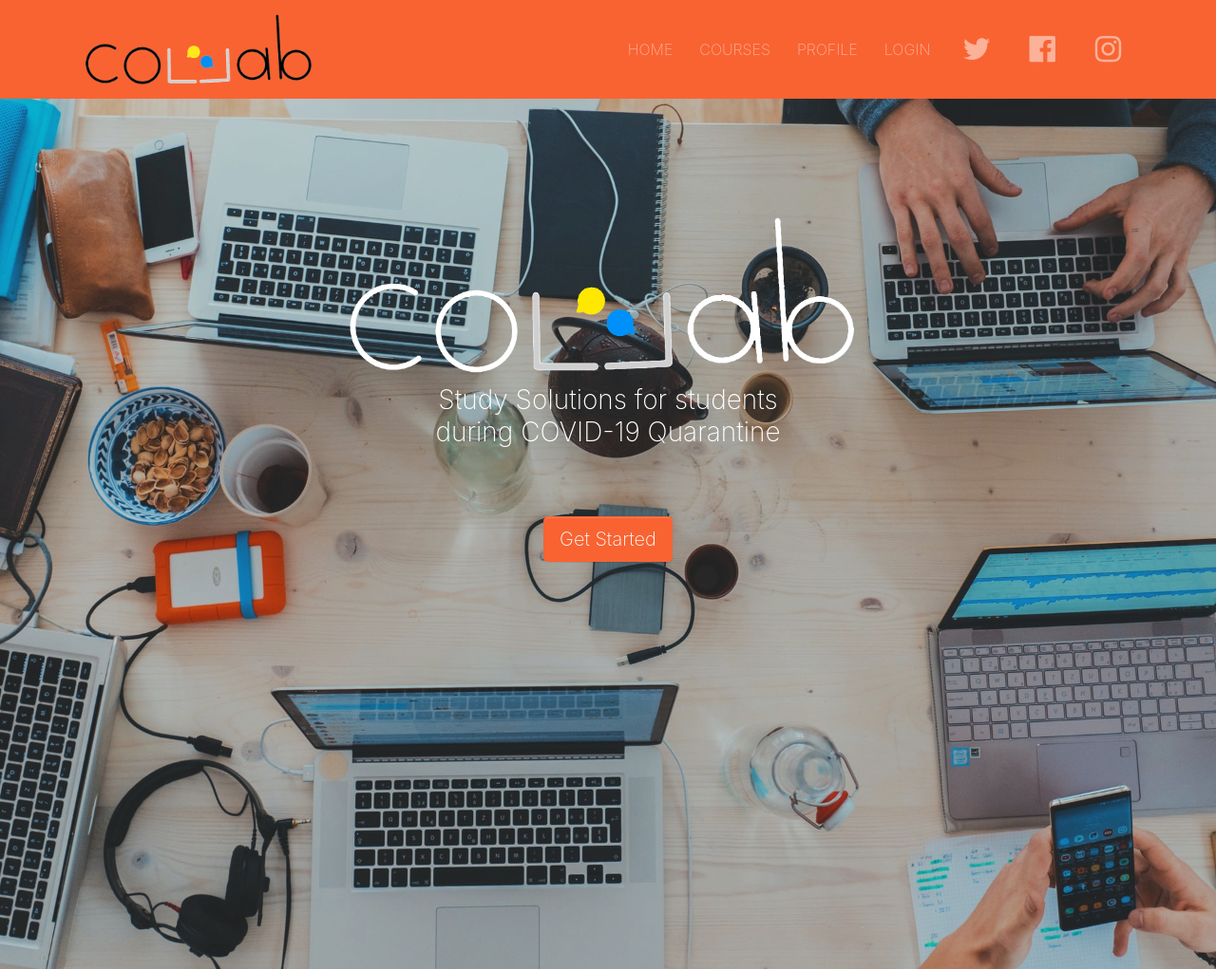
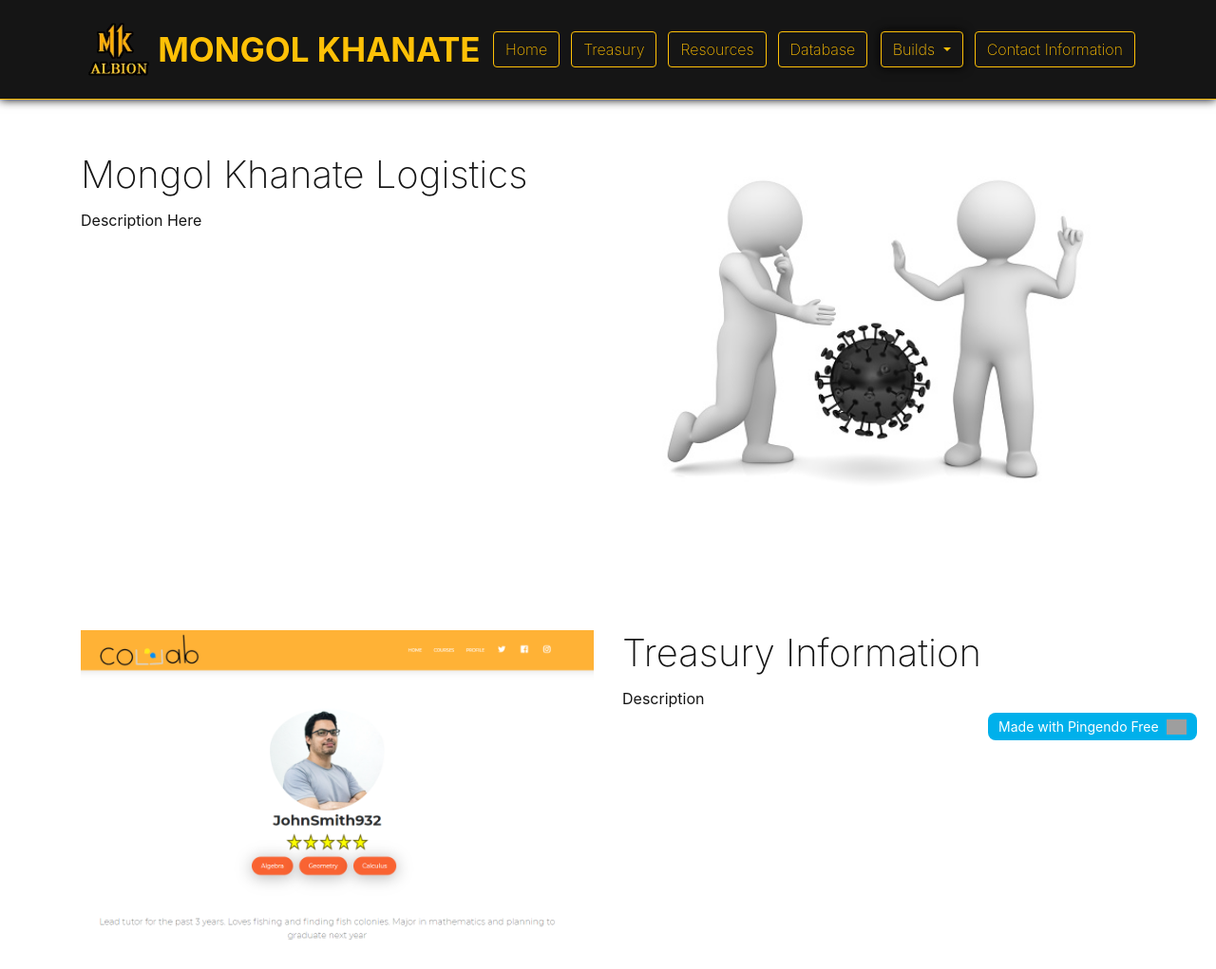
Before and after one commit to LilySeokJin/AlbionDatabase, a website: page public/Home.html in a window 1280 px wide. Shown: the top 1021 px of the page at 95% size. Drawn offline with nearby package versions, Linux system fonts and the light colour scheme; grey boxes are pictures that could not be loaded.

Commit message:
Home Page Revamp
+Set up Home Page Information

```diff
--- a/public/Home.html
+++ b/public/Home.html
@@ -6,72 +6,52 @@
   <meta name="viewport" content="width=device-width, initial-scale=1">
   <link rel="stylesheet" href="https://cdnjs.cloudflare.com/ajax/libs/font-awesome/4.7.0/css/font-awesome.min.css" type="text/css">
   <link rel="stylesheet" href="Home.css">
-  <title>COLLAB - HOME</title>
+  <title>Dashboard</title>
 </head>
 
-<body>
-  <nav class="navbar navbar-expand-lg navbar-dark fixed-top bg-info">
+<body class="" style="">
+  <nav class="navbar navbar-expand-lg navbar-light fixed-top bg-dark" style="box-shadow: black 0px 0px 10px; text-shadow: black 0px 0px 1px;">
     <div class="container">
-      <img src="assets/img/logo.png" alt="Logo" height="80" width="246">
-      <button class="navbar-toggler navbar-toggler-right" type="button" data-toggle="collapse" data-target="#navbarNowUIKitFree" style="">
+      <div class="navbar-item">
+        <img src="assets/img/TransparentMKLogo.png" alt="TransparentMKLogo" height="80px" width="80px" style="">
+      </div>
+      <b class="text-dark"> <b style="font-size: 35px;" class="text-warning">MONGOL KHANATE</b> </b>
+      <b class="text-dark"> <button class="navbar-toggler navbar-toggler-right border-0" type="button" data-toggle="collapse" data-target="#navbar5" style="">
           <span class="navbar-toggler-icon"></span>
         </button>
-      <div class="collapse navbar-collapse text-center justify-content-end" id="navbarNowUIKitFree">
-        <ul class="navbar-nav">
-          <li class="nav-item mx-1 align-items-center d-flex justify-content-center">
-            <a class="nav-link" href="/Home.html">HOME</a>
-          </li>
-          <li class="nav-item mx-1 align-items-center d-flex justify-content-center">
-            <a class="nav-link" href="/Courses.html">COURSES</a>
-          </li>
-          <li class="nav-item mx-1 align-items-center d-flex justify-content-center">
-            <a class="nav-link" href="/Profile.html" id="ProfileNav"> PROFILE<br></a>
-          </li>
-          <script style=""> if(localStorage.getItem('name') == "Johnsmith932")
-						{
-							document.getElementById("ProfileNav").href = "/Johnsmith932.html"
-						}
-		  </script>
-          <li class="nav-item mx-1 align-items-center d-flex justify-content-center" style="">
-            <a class="nav-link" href="/Login.html" id="login"> LOGIN<br></a>
-          </li>
-        </ul>
-        <ul class="navbar-nav flex-row justify-content-center mt-2 mt-md-0">
-          <li class="nav-item mx-1">
-            <a class="nav-link" href="https://twitter.com/login?lang=en" data-placement="bottom" data-toggle="tooltip" title="Follow us on Twitter">
-              <i class="fa fa-fw fa-twitter fa-2x"></i>
-            </a>
-          </li>
-          <li class="nav-item mx-3 mx-md-1">
-            <a class="nav-link" href="https://www.facebook.com/login" data-placement="bottom" data-toggle="tooltip" title="Like us on Facebook">
-              <i class="fa fa-fw fa-facebook-official fa-2x"></i>
-            </a>
-          </li>
-          <li class="nav-item ml-1">
-            <a class="nav-link" href="https://www.instagram.com/accounts/login/" data-placement="bottom" data-toggle="tooltip" title="Follow us on Instagram">
-              <i class="fa fa-fw fa-instagram fa-2x"></i>
-            </a>
-          </li>
-        </ul>
+        <div class="collapse navbar-collapse" id="navbar5">
+          <ul class="navbar-nav mr-auto">
+            <li class="nav-item"> <a class="btn navbar-btn ml-md-2 btn-outline-warning" href="#">Home</a> </li>
+            <li class="nav-item"> <a class="btn navbar-btn ml-md-2 btn-outline-warning" href="#">Treasury</a> </li>
+            <li class="nav-item"> <a class="btn navbar-btn ml-md-2 btn-outline-warning" href="#">Resources</a> </li>
+            <li class="nav-item"> <a class="btn navbar-btn ml-md-2 btn-outline-warning" href="#">Database</a> </li>
+          </ul> &nbsp;&nbsp;&nbsp; <div class="btn-group" style="	box-shadow: 0px 0px 10px  black;">
+            <button class="btn dropdown-toggle btn-outline-warning" data-toggle="dropdown" aria-expanded="false"> Builds </button>
+            <div class="dropdown-menu">
+              <a class="dropdown-item text-warning btn-outline-warning" href="#">DPS</a>
+              <div class="dropdown-divider"></div>
+              <a class="dropdown-item text-warning btn-outline-warning" href="#">Tank</a>
+              <div class="dropdown-divider"></div>
+              <a class="dropdown-item text-warning btn-outline-warning" href="#">Healer</a>
             </div>
           </div>
-  </nav>
-  <div class="text-center parallax gradient-overlay py-5 pb-5 pt-5 cover" style="	background-image: url(&quot;assets/img/marvin-meyer-SYTO3xs06fU-unsplash.jpg&quot;);	position: relative;	background-position: center center;	background-size: 125%;	background-repeat: repeat;">
-    <div class="container d-flex flex-column py-5 my-5" style="">
-      <div class="row my-auto">
-        <div class="col-md-12 text-white" style="">
-          <img class="h-25" src="assets/img/Collab Clear White2.png" style="" height="500">
-          <h3 class="mb-5 text-center">Study Solutions for students<br>during COVID-19 Quarantine</h3><a class="btn btn-primary btn-lg" href="/SignUp.html">Get Started</a>
+          <a class="btn navbar-btn ml-md-2 btn-outline-warning" data-target="#InformationModal" data-toggle="modal" href="#">Contact Information</a>
         </div>
-      </div>
-    </div>
-  </div>
+      </b>
+    </div><b class="text-dark">
+    </b>
+  </nav><b class="text-dark">
     <div class="py-5">
       <div class="container">
         <div class="row">
+          <div class="col-md-12">
+            <p class="lead"><br><br></p>
+          </div>
+        </div>
+        <div class="row">
           <div class="col-md-6" style="">
-          <h1 class="">What is Collab?</h1>
-          <p class="">Collab was designed due to the increased difficulty<br>of school because of the COVID-19 epidemic. In past times<br>study sessions, reviews, and meeting with friends for cramming<br>was an easy task. With the current global pandemic meeting in<br>person has become a much more deadly prospect. In order to<br>adapt with the times Collab was designed in order to<br>allow students to connect with their friends and classmates.<br></p>
+            <h1 class="">Mongol Khanate Logistics</h1>
+            <p class="">Description Here</p>
           </div>
           <div class="col-md-6  " style=""><img class="img-fluid d-block ml-5 float-right w-100" src="assets/img/istockphoto-1249737601-170667a.jpg" style=""></div>
         </div>
@@ -82,8 +62,8 @@
         <div class="row">
           <div class="col-md-6"><img class="img-fluid d-block ml-5 float-right w-100" src="assets/img/profile page.png"></div>
           <div class="col-md-6" style="">
-          <h1 class="">Ratings and Rewards</h1>
-          <p class="">Collab was designed with the intention of helping students find ways to study with each other. In order to promote this we have a rating system for people that allows them to provide feeback on the quality time they spent with tutors and fellow students. Those who acheive high ratings will receive extra benefits such as private call rooms, unique profile borders, and much more.</p>
+            <h1 class="">Treasury Information</h1>
+            <p class="">Description</p>
           </div>
         </div>
       </div>
@@ -92,11 +72,9 @@
       <div class="container">
         <div class="row">
           <div class="col-md-6" style="">
-          <h1 class="">How it Works</h1>
-          <p class="">You start on the sign-up page where you need to create an account. From there the system will redirect you to the home page where your study experience begins!<br><br></p>
-          <input type="button" value="Sign Up" class="btn btn-primary" tabindex="100" onclick="redir2()">
-          <script>
-            function redir2() {
+            <h1 class="">Resources</h1>
+            <p class="">Resource Description</p>
+            <script> function redir2() {
                 location.href = "SignUp.html"
               }
             </script>
@@ -110,8 +88,8 @@
         <div class="row">
           <div class="col-md-6"><img class="img-fluid d-block" src="assets/img/homepage.png"></div>
           <div class="col-md-6" style="">
-          <h1 class="">Home Page</h1>
-          <p class="">The Home Page has a Navigation bar on top in order to provide quick and easy access to the various avenues for help. Alternatively, you can also use the "Get Started" button.&nbsp;Our aim is to provide the best accessibility to students nation wide who are suffering from the pandemic.</p>
+            <h1 class="">Database Information</h1>
+            <p class="">Description</p>
           </div>
         </div>
       </div>
@@ -120,8 +98,8 @@
       <div class="container">
         <div class="row">
           <div class="col-md-6" style="">
-          <h1 class="">Courses</h1>
-          <p class="">The courses page has a comprehensive Calendar showing all the avalible study times for the current month. The Calendar will show study times on a subject by subject basis. Clicking on the subjects in the lower tabs will bring you to the respective website where you can join a live chat, voice chat, and latest forum posts to keep you updated with the information that you need for the topic. The Calendar will change as more events will be hosted over the course of the year so keep an eye out for those changes as well. More courses will become available as more tutors come so if you want to be a qualified tutor, try it out!</p>
+            <h1 class="">Builds</h1>
+            <p class="">Description</p>
           </div>
           <div class="col-md-6"><img class="img-fluid d-block pl-5" src="assets/img/courses page.png"></div>
         </div>
@@ -132,8 +110,8 @@
         <div class="row">
           <div class="col-md-6"><img class="img-fluid d-block pl-5" src="assets/img/Subjects page.png"></div>
           <div class="col-md-6" style="">
-          <h1 class="">Subjects</h1>
-          <p class="">Each subject has its own page with numerous features included. In each subject, you will be presented brief information about the topic. Because our aim is for tutoring and not for videos over subjects, videos will be given that are the most relevant to beginners. If you need help, you can always join the voice chat or the live chat for study sessions with fellow peers. If that is not enough, tutors will also be monitoring the forums to provide the most and most accurate information just for you. Forum posts will be listed and some will be created by a tutor so keep an eye out for any study sessions!</p>
+            <h1 class="">Contact Information</h1>
+            <p class="">Description</p>
           </div>
         </div>
       </div>
@@ -142,8 +120,8 @@
       <div class="container d-flex flex-column py-5 my-5" style="">
         <div class="row my-auto">
           <div class="col-md-12 pt-5" style="">
-          <h3 class="display-3 text-light">Why Collab?</h3>
-          <h4 style="	background-image: linear-gradient(to bottom, rgba(0,0,0,0.2), rgba(0,0,0,0.6));	background-position: top left;	background-size: 100%;	background-repeat: repeat;" class="text-light">Collab was designed for a COVID-19 era. While many other video chat and tutoring software exist none of them streamline or have the same community feeling as Collab. Popular video chat software such as Discord, Skype, and Zoom all require personal invites, and or private rooms. Tutoring software such as Class + is more formal and requires students to make appointments beforehand.<br><br>Collab strives to combine both the functionality of popular video chat software along with the academic help of Class +. In order to achieve this our first goal was to recreate the feeling of impromptu study meetings with friends. Coffee shop meetups, library all nighters, dorm sleepovers, are all things absent in our current pandemic. In order to recreate this feeling we designed our course pages around being able to easily group up and chat. Be that through chat or video.<br><br>In today's world socialization is more important than ever, Collab enables you to succeed in your classes while simultaneously bringing you closer with those around you.</h4>
+            <h3 class="display-4 text-light">About Songyeoni</h3>
+            <h4 style="	background-image: linear-gradient(to bottom, rgba(0,0,0,0.2), rgba(0,0,0,0.6));	background-position: top left;	background-size: 100%;	background-repeat: repeat;" class="text-light text-left">Information about me</h4>
           </div>
         </div>
       </div>
@@ -190,8 +168,7 @@
         </div>
       </div>
     </div>
-  <script style="">
-    let name = localStorage.getItem("name")
+    <script style=""> let name = localStorage.getItem("name")
       let logButton = document.getElementById("login")
       if (name && name !== "undefined") {
         logButton.innerHTML = "LOGOUT <br>"
@@ -203,6 +180,25 @@
     <script src="https://code.jquery.com/jquery-3.3.1.slim.min.js" integrity="sha384-q8i/X+965DzO0rT7abK41JStQIAqVgRVzpbzo5smXKp4YfRvH+8abtTE1Pi6jizo" crossorigin="anonymous" style=""></script>
     <script src="https://cdnjs.cloudflare.com/ajax/libs/popper.js/1.14.6/umd/popper.min.js" integrity="sha384-wHAiFfRlMFy6i5SRaxvfOCifBUQy1xHdJ/yoi7FRNXMRBu5WHdZYu1hA6ZOblgut" crossorigin="anonymous"></script>
     <script src="https://stackpath.bootstrapcdn.com/bootstrap/4.3.1/js/bootstrap.min.js" integrity="sha384-JjSmVgyd0p3pXB1rRibZUAYoIIy6OrQ6VrjIEaFf/nJGzIxFDsf4x0xIM+B07jRM" crossorigin="anonymous" style=""></script>
+    <pingendo onclick="window.open('https://pingendo.com/', '_blank')" style="cursor:pointer;position: fixed;bottom: 20px;right:20px;padding:4px;background-color: #00b0eb;border-radius: 8px; width:220px;display:flex;flex-direction:row;align-items:center;justify-content:center;font-size:14px;color:white">Made with Pingendo Free&nbsp;&nbsp;<img src="https://pingendo.com/site-assets/Pingendo_logo_big.png" class="d-block" alt="Pingendo logo" height="16"></pingendo>
+  </b>
+  <!-- Logout Modal-->
+  <div class="modal fade" id="InformationModal" tabindex="-1" role="dialog" aria-labelledby="exampleModalLabel" style="display: none;" aria-hidden="true">
+    <div class="modal-dialog" role="document">
+      <div class="modal-content">
+        <div class="modal-header bg-dark text-warning">
+          <h5 class="modal-title" id="exampleModalLabel">Contact Information</h5>
+          <button class="close bg-dark text-warning" type="button" data-dismiss="modal" aria-label="Close">
+            <span aria-hidden="true">×</span>
+          </button>
+        </div>
+        <div class="modal-body bg-dark text-warning">Discord Information: Lily#1948</div>
+        <div class="modal-footer bg-dark text-warning">
+          <button class="btn btn-warning" type="button" data-dismiss="modal">Close</button>
+        </div>
+      </div>
+    </div>
+  </div>
 </body>
 
 </html>
```
Also changed, not shown: public/Home.css, public/assets/img/MKLogo.png (added), public/assets/img/TransparentMKLogo.png (added). Lines whose indentation alone changed are shown as unchanged.
